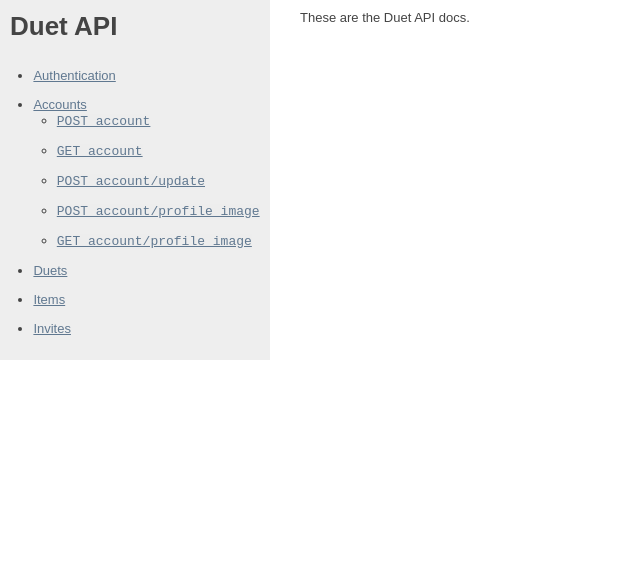
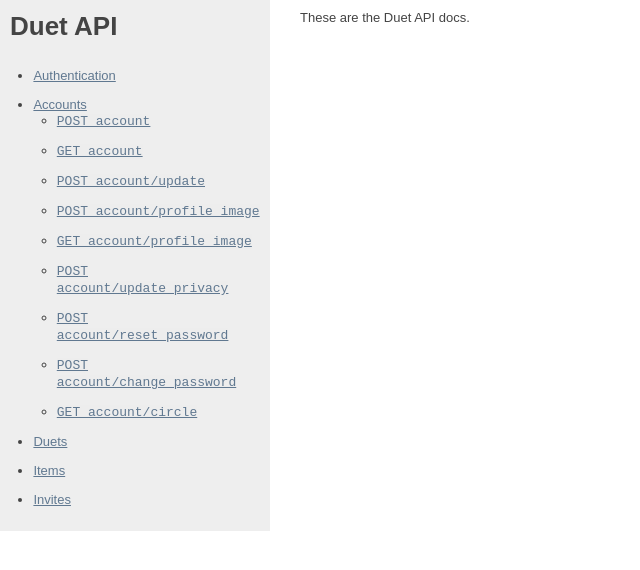
Before and after one commit to duet/duet.github.com, a Jekyll site: the page built from index.markdown, in a window 1280 px wide. Shown: the top 570 px of the page, without its empty margins (0-640 px from the left). Built offline with Jekyll 4.4.1, drawn with Linux system fonts in a browser that asks for light colours; Markdown is read by kramdown in place of the engine named in the settings.

Commit message:
Additional account methods.

```diff
--- a/_layouts/default.html
+++ b/_layouts/default.html
@@ -30,6 +30,10 @@
             <li><a href="/post/account/update"><code>POST account/update</code></a></li>
             <li><a href="/post/account/profile_image"><code>POST account/profile_image</code></a></li>
             <li><a href="/get/account/profile_image"><code>GET account/profile_image</code></a></li>
+            <li><a href="/post/account/update_privacy"><code>POST account/update_privacy</code></a></li>
+            <li><a href="/post/account/reset_password"><code>POST account/reset_password</code></a></li>
+            <li><a href="/post/account/change_password"><code>POST account/change_password</code></a></li>
+            <li><a href="/get/account/circle"><code>GET account/circle</code></a></li>
           </ul>
         </li>
         <li><a href="/duets.html">Duets</a></li>
--- /dev/null
+++ b/post/account/change_password.markdown
@@ -0,0 +1,4 @@
+---
+layout: default
+title: POST account/change_password
+---
--- /dev/null
+++ b/post/account/reset_password.markdown
@@ -0,0 +1,4 @@
+---
+layout: default
+title: POST account/reset_password
+---
--- /dev/null
+++ b/post/account/update_privacy.markdown
@@ -0,0 +1,4 @@
+---
+layout: default
+title: POST account/update_privacy
+---
```
Also changed, not shown: get/account/circle.markdown (added, +48 -0 lines).
